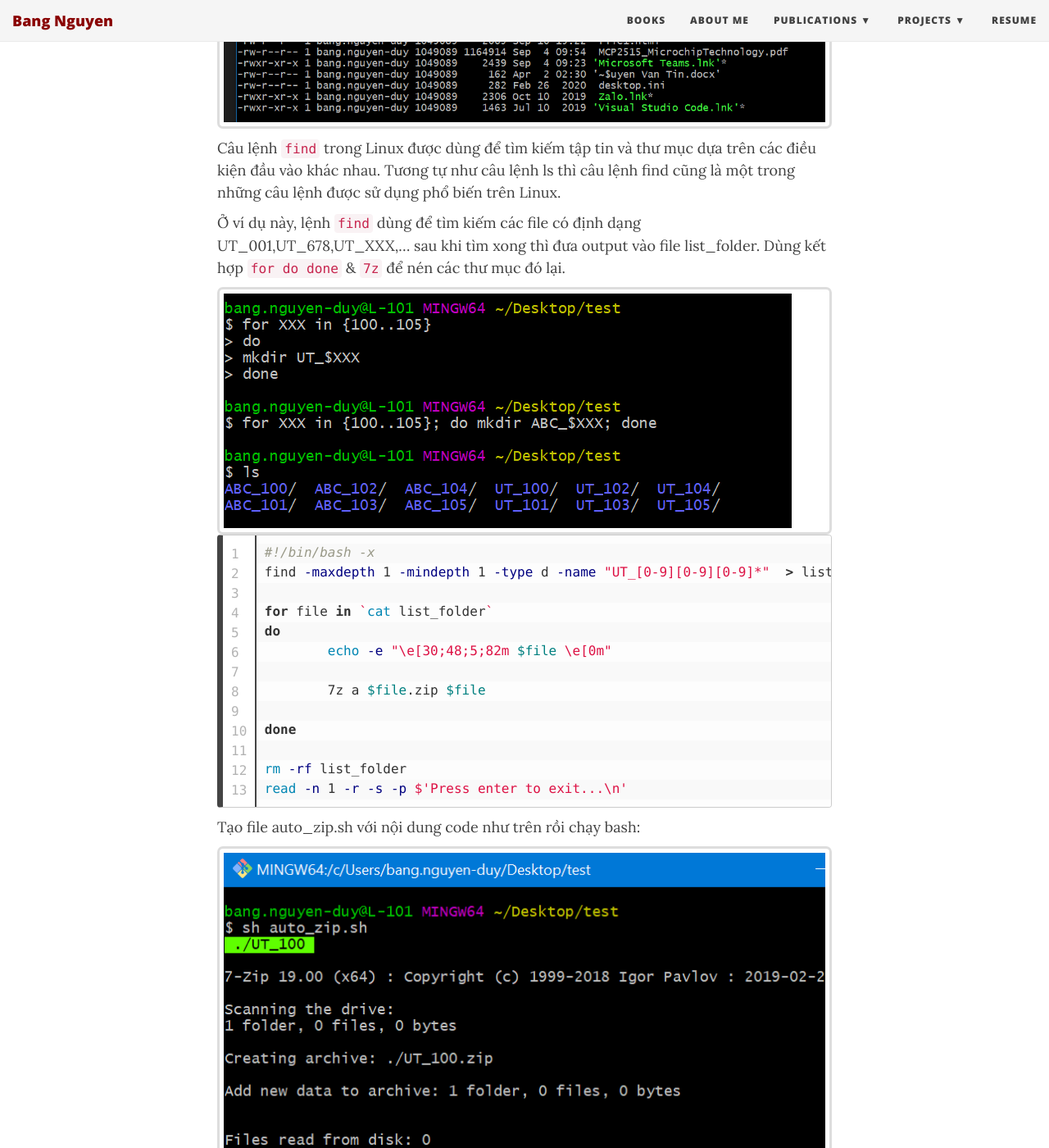
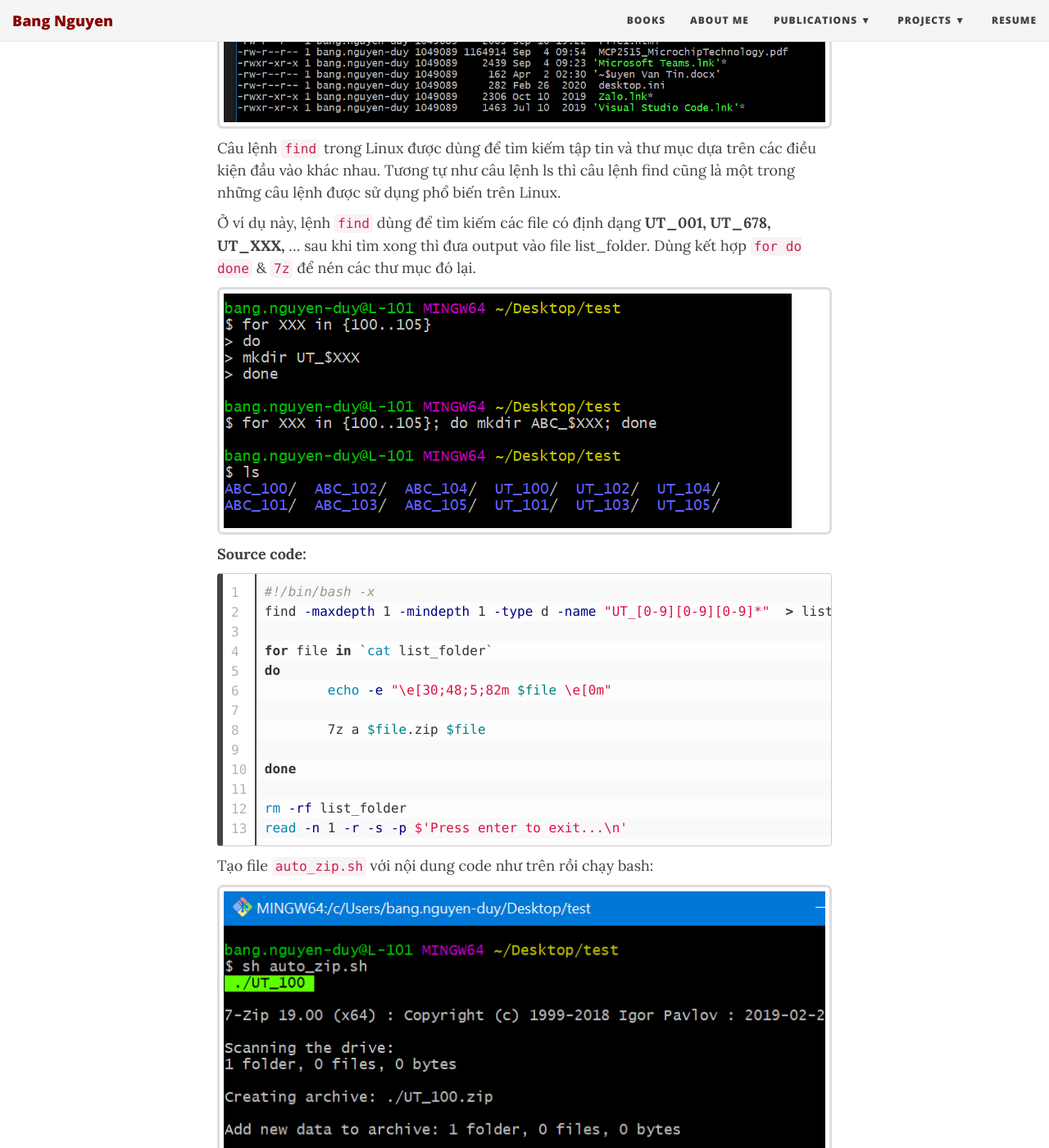
Before and after one commit to tramnguyencute/tramnguyencute.github.io, a Jekyll site: the page built from _posts/2020-09-10-bash-script-mingw64.md, in a window 1280 px wide and 1400 px high, scrolled down 1061 px. Shown: the whole window at 82% size. Built offline with Jekyll 4.4.1, drawn with Linux system fonts in a browser that asks for light colours; comment, search, counter and statistics services are not loaded; some of the changed text lies outside the part shown.

Commit message:
Updated file.

```diff
--- a/_posts/2020-09-10-bash-script-mingw64.md
+++ b/_posts/2020-09-10-bash-script-mingw64.md
@@ -31,10 +31,12 @@
 
 Câu lệnh `find` trong Linux được dùng để tìm kiếm tập tin và thư mục dựa trên các điều kiện đầu vào khác nhau. Tương tự như câu lệnh ls thì câu lệnh find cũng là một trong những câu lệnh được sử dụng phổ biến trên Linux.
 
-Ở ví dụ này, lệnh `find` dùng để tìm kiếm các file có định dạng UT_001,UT_678,UT_XXX,... sau khi tìm xong thì đưa output vào file list_folder. Dùng kết hợp `for do done` & `7z` để nén các thư mục đó lại.
+Ở ví dụ này, lệnh `find` dùng để tìm kiếm các file có định dạng **UT_001, UT_678, UT_XXX,** ... sau khi tìm xong thì đưa output vào file list_folder. Dùng kết hợp `for do done` & `7z` để nén các thư mục đó lại.
 <div class="post-img-post">
     <img src="/img/2020-09-09-bash-script-2/tao_file_UT.png">
 </div>
+
+**Source code:**
 {% highlight bash linenos %}
 #!/bin/bash -x
 find -maxdepth 1 -mindepth 1 -type d -name "UT_[0-9][0-9][0-9]*"  > list_folder
@@ -51,11 +53,18 @@
 read -n 1 -r -s -p $'Press enter to exit...\n'
 {% endhighlight %}
 
-Tạo file auto_zip.sh với nội dung code như trên rồi chạy bash:
+Tạo file `auto_zip.sh` với nội dung code như trên rồi chạy bash:
 <div class="post-img-post">
     <img src="/img/2020-09-09-bash-script-2/file_7z_bash.png">
 </div>
 
+Kết quả sau khi chạy script chỉ nén những file cần thiết, những file khác ABC_XXX sẽ không ảnh hưởng tới.
+<div class="post-img-post">
+    <img src="/img/2020-09-09-bash-script-2/output_7z.png">
+</div>
+
+
+Link tải [**`Git BASH.`**](https://git-scm.com/)
 
 <svg viewBox="0 0 900 200">
 
```
Also changed, not shown: other parts of _posts/2020-09-10-bash-script-mingw64.md (+0 -2 lines), img/2020-09-09-bash-script-2/output_7z.png (added), 1 other file.
